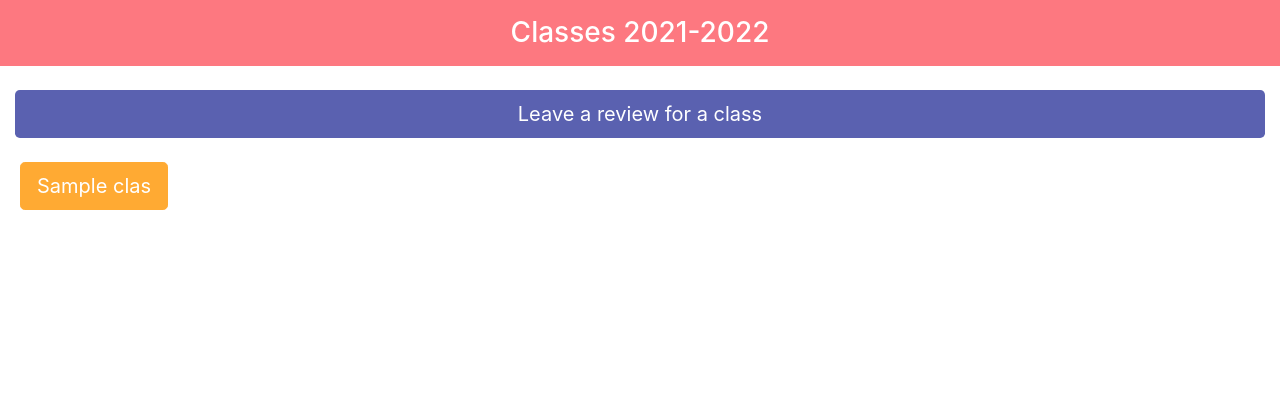
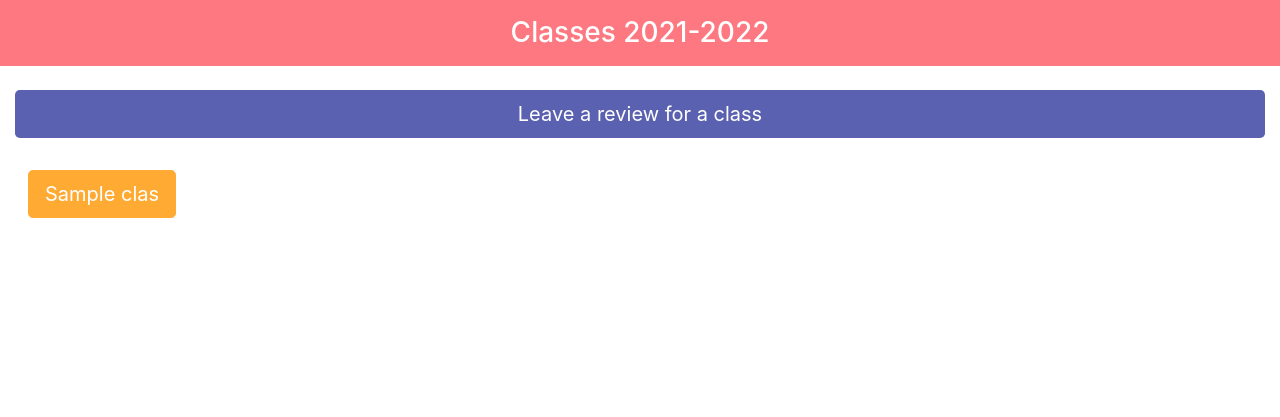
Before and after one commit to geetan-gandhe/assignment-organizer, a Django app: page /classes in a window 1280 px wide. Shown: the part 40-457 px from the top of the page. Run offline with Django 3.2, Linux system fonts and the light colour scheme; tables that the repository leaves empty hold one stand-in row (values such as "Sample post"); some libraries are stand-ins or nearby versions.

Commit message:
clean up class list

```diff
--- a/organizer/templates/organizer/classes.html
+++ b/organizer/templates/organizer/classes.html
@@ -14,7 +14,11 @@
   <br>
 <ul>
 {% csrf_token %}
-{% for element in classes_list %}
-  <a class="btn btn-danger btn-lg" role="button" href="{% url 'organizer:detail' element.class_name %}">{{element.class_name}}</a>
-{% endfor %}
+<div class="d-flex align-content-start flex-wrap pb-3">
+  {% for element in classes_list %}
+  <a class="btn btn-danger btn-lg m-2" role="button" href="{% url 'organizer:detail' element.class_name %}">{{element.class_name}}</a>
+  {% endfor %}
+
+</div>
+
 </ul>
```
